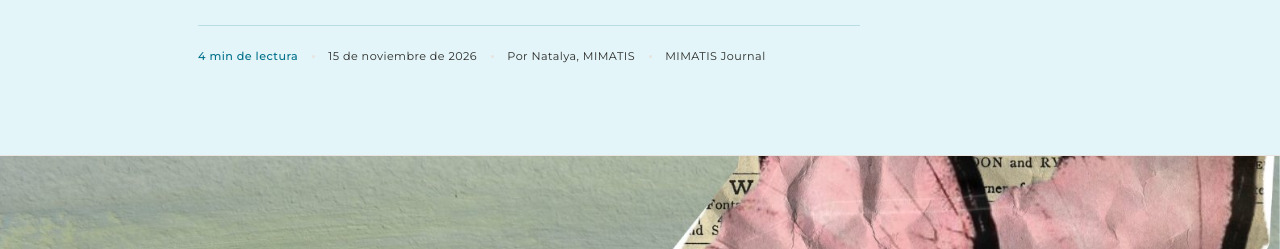
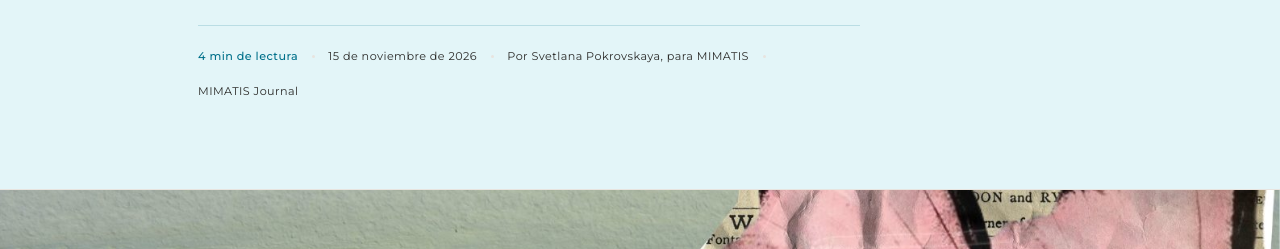
Before and after one commit to Mimatis/Mimatis, a plain HTML site: page es/journal/duelo-perinatal-cataluna-derechos.html in a window 1280 px wide. Shown: the part 551-800 px from the top of the page. Drawn offline with Linux system fonts and the light colour scheme.

Commit message:
Journal: correct author to Svetlana Pokrovskaya
Co-Authored-By: Claude Fable 5.2 <noreply@anthropic.com>
Claude-Session: https://claude.ai/code/session_01G85g84sa5kGYoFW4F69zVF

```diff
--- a/es/journal/duelo-perinatal-cataluna-derechos.html
+++ b/es/journal/duelo-perinatal-cataluna-derechos.html
@@ -199,7 +199,7 @@ a{color:var(--green)}
 }
 /* /art-design */
 </style>
-<script type="application/ld+json">{"@context": "https://schema.org", "@graph": [{"@type": "BreadcrumbList", "itemListElement": [{"@type": "ListItem", "position": 1, "name": "Home", "item": "https://www.mimatis.org/"}, {"@type": "ListItem", "position": 2, "name": "Journal", "item": "https://www.mimatis.org/journal"}, {"@type": "ListItem", "position": 3, "name": "Duelo perinatal en Cataluña: qué derechos y apoyos existen hoy", "item": "https://www.mimatis.org/es/journal/duelo-perinatal-cataluna-derechos"}]}, {"@type": "Article", "headline": "Duelo perinatal en Cataluña: qué derechos y apoyos existen hoy", "description": "Permiso laboral, Registro Civil, despedida y atención sanitaria tras la pérdida de un bebé en Cataluña, y qué puede cambiar con la moción aprobada por el Parlament en noviembre de 2026.", "mainEntityOfPage": "https://www.mimatis.org/es/journal/duelo-perinatal-cataluna-derechos", "author": {"@type": "Person", "name": "Natalya", "affiliation": {"@type": "NGO", "@id": "https://www.mimatis.org/#organization", "name": "MIMATIS"}}, "publisher": {"@type": "NGO", "@id": "https://www.mimatis.org/#organization", "name": "MIMATIS", "url": "https://www.mimatis.org"}, "articleSection": "Derechos", "inLanguage": "es", "datePublished": "2026-11-15", "image": "https://www.mimatis.org/assets/journal-cataluna-derechos.jpg", "about": {"@type": "Thing", "name": "Duelo perinatal"}}]}</script>
+<script type="application/ld+json">{"@context": "https://schema.org", "@graph": [{"@type": "BreadcrumbList", "itemListElement": [{"@type": "ListItem", "position": 1, "name": "Home", "item": "https://www.mimatis.org/"}, {"@type": "ListItem", "position": 2, "name": "Journal", "item": "https://www.mimatis.org/journal"}, {"@type": "ListItem", "position": 3, "name": "Duelo perinatal en Cataluña: qué derechos y apoyos existen hoy", "item": "https://www.mimatis.org/es/journal/duelo-perinatal-cataluna-derechos"}]}, {"@type": "Article", "headline": "Duelo perinatal en Cataluña: qué derechos y apoyos existen hoy", "description": "Permiso laboral, Registro Civil, despedida y atención sanitaria tras la pérdida de un bebé en Cataluña, y qué puede cambiar con la moción aprobada por el Parlament en noviembre de 2026.", "mainEntityOfPage": "https://www.mimatis.org/es/journal/duelo-perinatal-cataluna-derechos", "author": {"@type": "Person", "name": "Svetlana Pokrovskaya", "affiliation": {"@type": "NGO", "@id": "https://www.mimatis.org/#organization", "name": "MIMATIS"}}, "publisher": {"@type": "NGO", "@id": "https://www.mimatis.org/#organization", "name": "MIMATIS", "url": "https://www.mimatis.org"}, "articleSection": "Derechos", "inLanguage": "es", "datePublished": "2026-11-15", "image": "https://www.mimatis.org/assets/journal-cataluna-derechos.jpg", "about": {"@type": "Thing", "name": "Duelo perinatal"}}]}</script>
 <script src="/consent.js" defer></script>
 <style id="mmn-css">
 /* MIMATIS site navigation: identical to the landing page menu (site_nav.py) */
@@ -243,7 +243,7 @@ html{scroll-padding-top:64px}
 <div class="article-meta">
 <span class="rt">4 min de lectura</span><span class="meta-dot"></span>
 <span>15 de noviembre de 2026</span><span class="meta-dot"></span>
-<span>Por Natalya, MIMATIS</span><span class="meta-dot"></span>
+<span>Por Svetlana Pokrovskaya, para MIMATIS</span><span class="meta-dot"></span>
 <span>MIMATIS Journal</span>
 </div>
 </div><img class="ah-flower" src="/assets/pf-blossom-pink.webp" alt="" aria-hidden="true"></div></section>
@@ -280,7 +280,7 @@ html{scroll-padding-top:64px}
 <div class="pull-quote"><p>El reto es avanzar hacia un sistema en el que todas las familias reciban un acompañamiento respetuoso y tengan acceso a los mismos derechos.</p></div>
 <p>El reto es avanzar hacia un sistema en el que todas las familias reciban un acompañamiento respetuoso y tengan acceso a los mismos derechos y a una atención adecuada, independientemente de las circunstancias de su pérdida.</p>
 <p>Nuestra guía para España explica paso a paso los permisos, el registro, la despedida y dónde encontrar apoyo: <a href="/es/espana">mimatis.org/es/espana</a>. Sobre la moción, puedes leer también <a href="/es/journal/cataluna-mocion-duelo-perinatal">qué ha pedido el Parlament</a>.</p>
-<p class="lang-note">Texto: Natalya, para MIMATIS. MIMATIS no ofrece asesoramiento jurídico ni médico; confirma siempre tu caso con el hospital, el Registro Civil o la Seguridad Social.</p>
+<p class="lang-note">Texto: Svetlana Pokrovskaya, para MIMATIS. MIMATIS no ofrece asesoramiento jurídico ni médico; confirma siempre tu caso con el hospital, el Registro Civil o la Seguridad Social.</p>
 <div class="article-source">
 <span class="source-label">Fuentes</span>
 <p class="source-text">Redacción Médica, <a href="https://www.redaccionmedica.com/autonomias/catalunya/20261105/fin-las-diferencias-entre-hospitales-el-parlament-reclama-una-atencion-digna-al-duelo-perinatal/364450_0.html" target="_blank" rel="noopener">&laquo;Fin a las diferencias entre hospitales: el Parlament reclama una atención digna al duelo perinatal&raquo;</a>, 5 de noviembre de 2026 · <a href="https://boe.es/diario_boe/txt.php?id=BOE-A-2025-15741" target="_blank" rel="noopener">Real Decreto-ley 9/2025, de 29 de julio</a> (BOE) · 3Cat, <a href="https://www.3cat.cat/3catinfo/un-permis-per-dol-gestacional-entre-les-noves-condicions-laborals-de-la-generalitat/noticia/3188510/" target="_blank" rel="noopener">&laquo;Un permís per dol gestacional, entre les noves condicions laborals de la Generalitat&raquo;</a> · Generalitat de Catalunya, <a href="https://canalsalut.gencat.cat/web/.content/_Vida_saludable/Etapes_de_la_vida/final-vida/cures-palliatives/documentacio/professionals/dol_perinatal_cat.pdf" target="_blank" rel="noopener"><em>Guia d&rsquo;acompanyament en el dol perinatal</em></a> · MIMATIS, <a href="/es/espana">guía para España</a></p>
```
Also changed, not shown: journal.html (+1 -1 lines).
